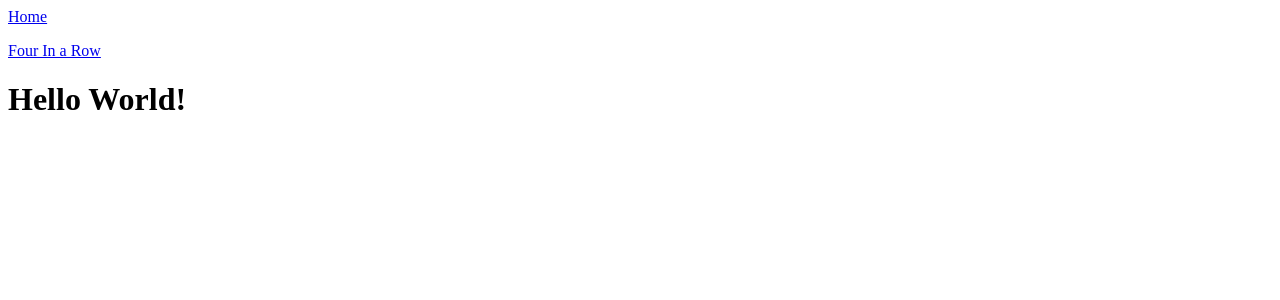
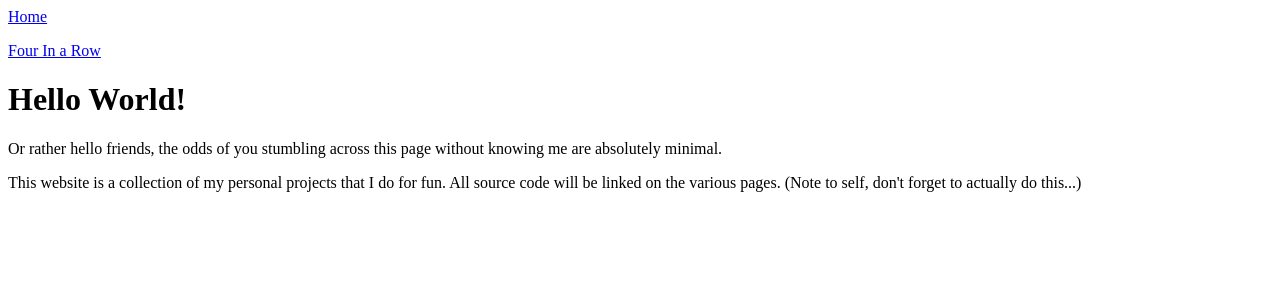
Before and after one commit to taffolds/personalWebsite, a React (Vite) app: page / in a window 1280 px wide. Shown: the top 300 px of the page. Built offline with nearby package versions, Linux system fonts and the light colour scheme.

Commit message:
Refactored CSS into modules so that I don't get spaghetti CSS down the line. Added some more text to the front page

```diff
--- a/src/components/fourInARow.tsx
+++ b/src/components/fourInARow.tsx
@@ -1,7 +1,6 @@
 import React, { useEffect, useState } from "react";
 import { Banner } from "./banner.js";
-// @ts-ignore
-import "../styles.css";
+import styles from "./fourInARow.module.css";
 
 type CellValue = null | "red" | "blue";
 
@@ -180,7 +179,7 @@ export function FourInARow() {
               {row.map((r, columnIndex) => (
                 <td
                   key={columnIndex}
-                  className="cells"
+                  className={styles.cells}
                   data-testid={`${rowIndex}-${columnIndex}`}
                   onClick={() => handleClick(columnIndex)}
                 >
--- a/src/components/frontPage.tsx
+++ b/src/components/frontPage.tsx
@@ -6,6 +6,15 @@ export function FrontPage() {
     <>
       <Banner />
       <h1>Hello World!</h1>
+      <p>
+        Or rather hello friends, the odds of you stumbling across this page
+        without knowing me are absolutely minimal.
+      </p>
+      <p>
+        This website is a collection of my personal projects that I do for fun.
+        All source code will be linked on the various pages. (Note to self,
+        don't forget to actually do this...)
+      </p>
     </>
   );
 }
--- /dev/null
+++ b/src/vite-env.d.ts
@@ -0,0 +1,4 @@
+declare module "*.module.css" {
+  const classes: { [key: string]: string };
+  export default classes;
+}
```
Also changed, not shown: src/components/fourInARow.module.css (renamed from src/styles.css).
